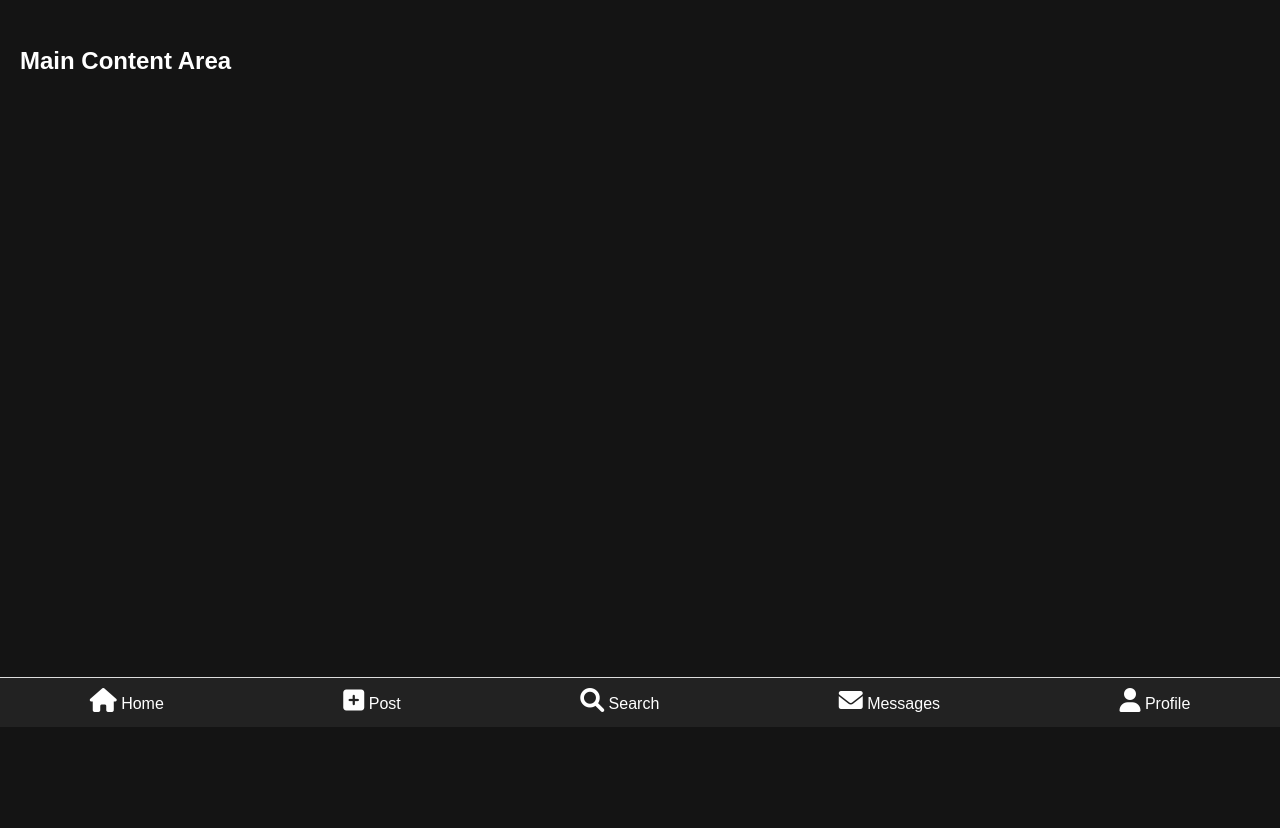
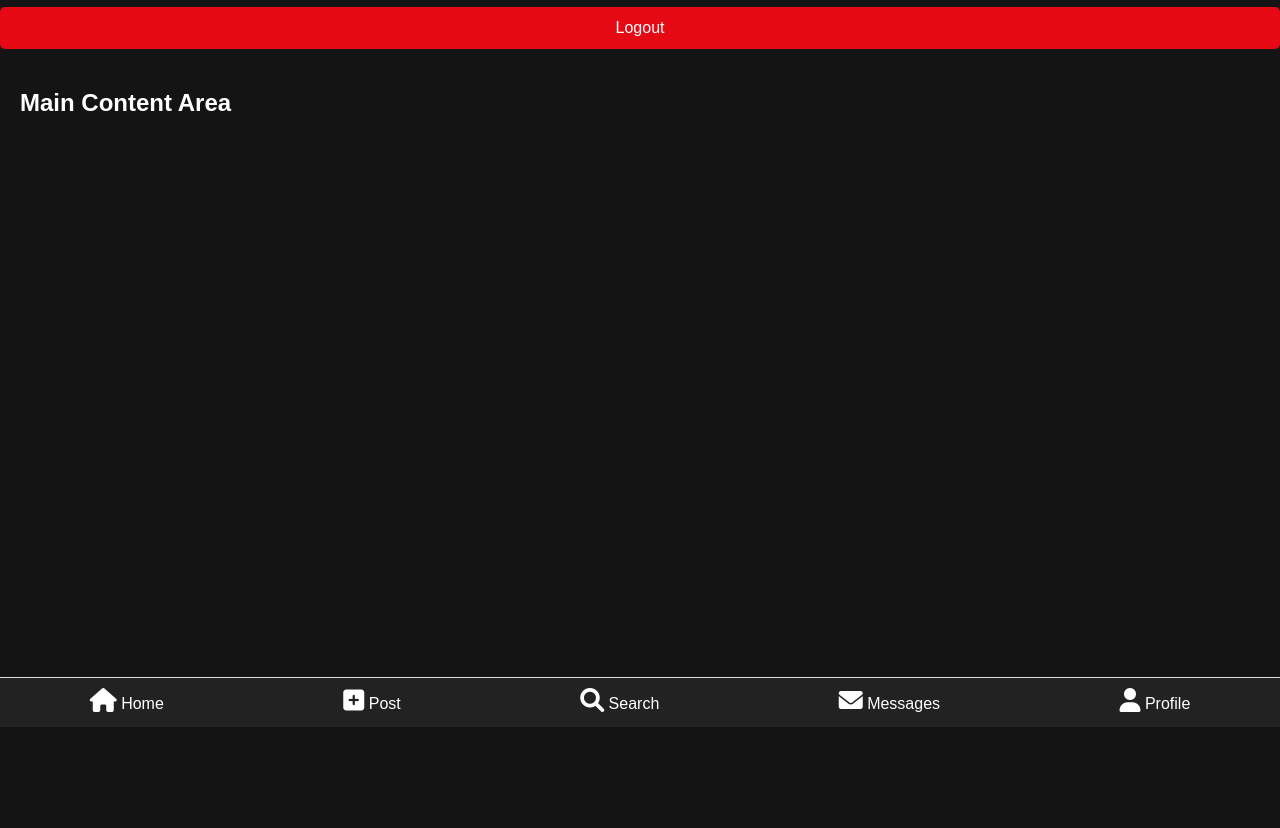
Before and after one commit to ARD6ftq/socialMediaApp, a website: page public/homepage.html in a window 1280 px wide. Shown: the part 73-901 px from the top of the page. Drawn offline with Linux system fonts and the light colour scheme; no server answers.

Commit message:
Added user logout button

```diff
--- a/public/homepage.html
+++ b/public/homepage.html
@@ -10,6 +10,7 @@
 <body>
     <header class="header">
         <h1>Welcome to the Social Media App</h1>
+        <button id="logout-button" class="logout-button">Logout</button>
     </header>
 
     <main class="content" aria-labelledby="main-heading">
```
